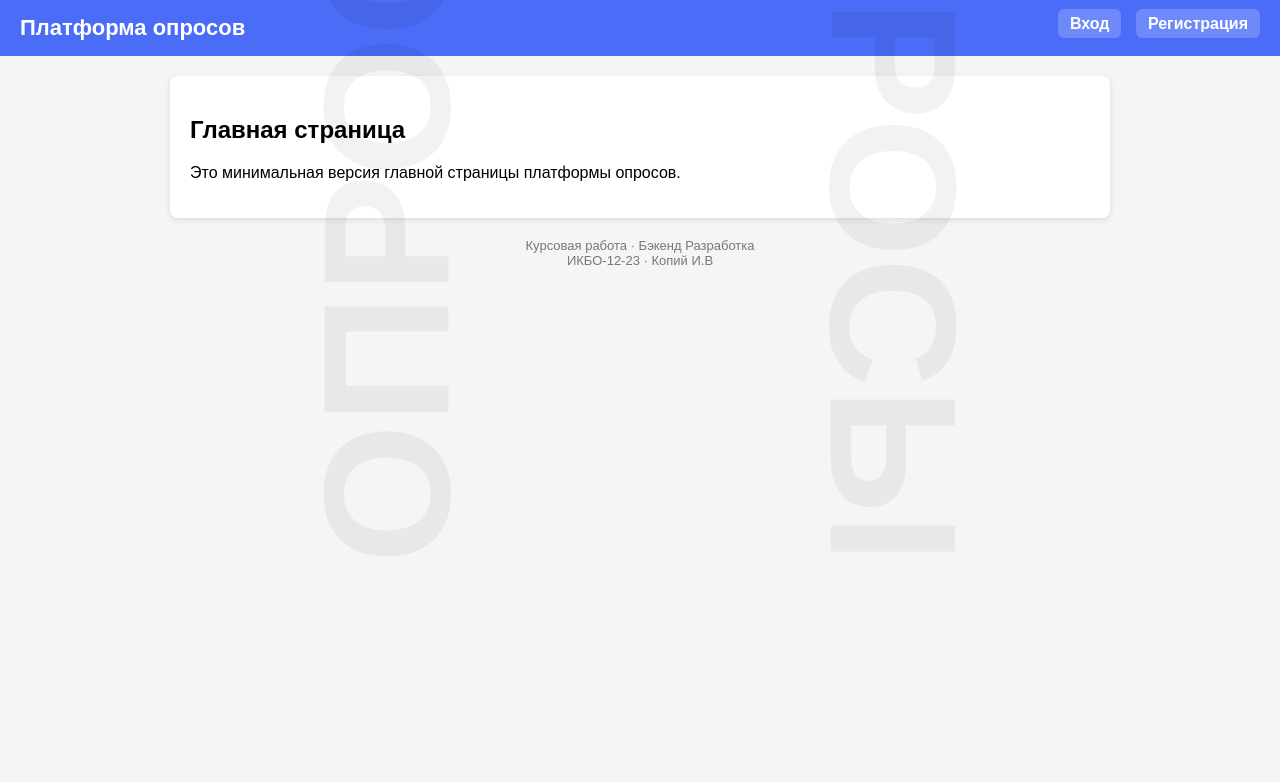
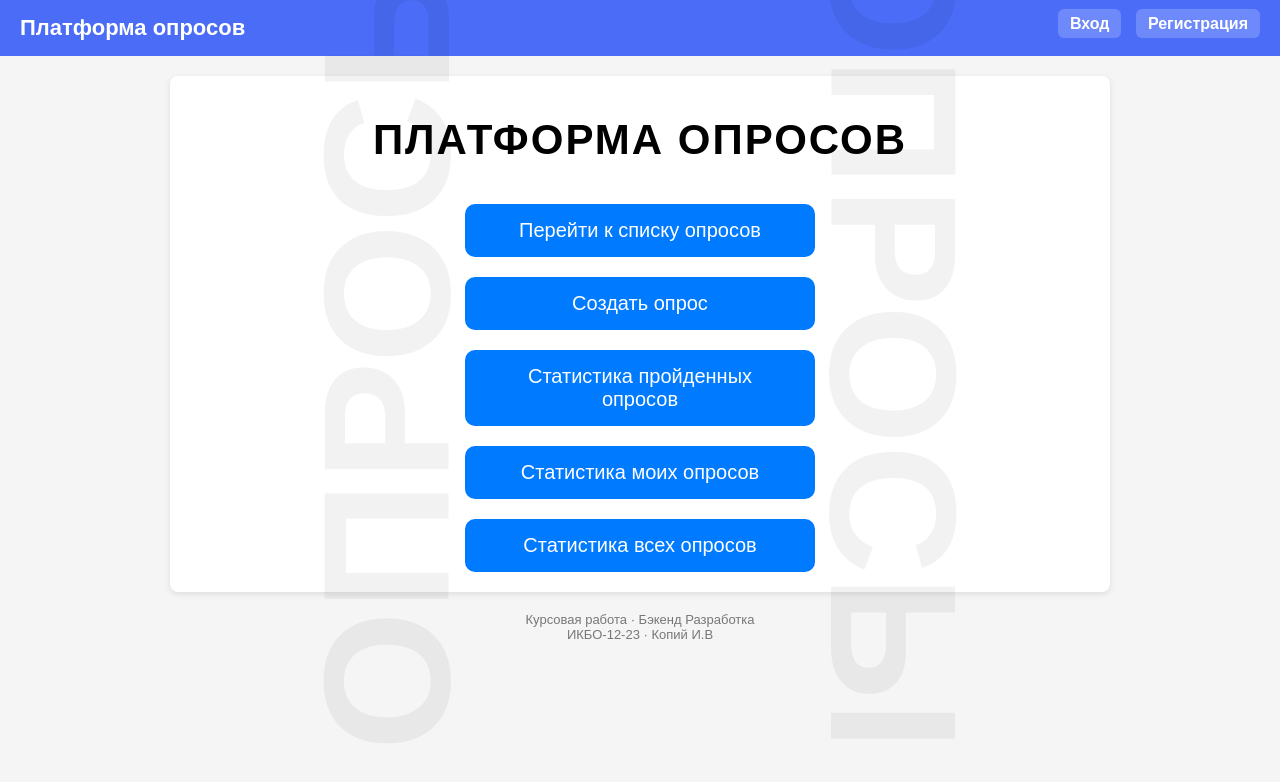
Before and after one commit to Logic777Killer/Quiz, a Django app: page / in a window 1280 px wide. Shown: the top 782 px of the page. Run offline with Django 4.2, Linux system fonts and the light colour scheme; parts of the project's set-up code (start-up, migrations or seed data) failed here and were passed over.

Commit message:
улучшено главное меню

```diff
--- a/surveys/static/surveys/css/styles.css
+++ b/surveys/static/surveys/css/styles.css
@@ -222,3 +222,29 @@ main::after {
 .btn-delete:hover {
     background: #d93636;
 }
+
+
+.main-menu {
+    display: flex;
+    flex-direction: column;
+    align-items: center;
+    gap: 20px;
+    margin-top: 40px;
+}
+
+.menu-btn {
+    display: inline-block;
+    background: #007bff;
+    color: white;
+    padding: 15px 25px;
+    border-radius: 10px;
+    font-size: 20px;
+    text-decoration: none;
+    width: 300px;
+    text-align: center;
+    transition: 0.2s;
+}
+
+.menu-btn:hover {
+    background: #0056d6;
+}
--- a/surveys/templates/surveys/index.html
+++ b/surveys/templates/surveys/index.html
@@ -3,6 +3,21 @@
 {% block title %}Главная · Опросы{% endblock %}
 
 {% block content %}
-    <h2>Главная страница</h2>
-    <p>Это минимальная версия главной страницы платформы опросов.</p>
+
+<h2 class="topics-title">Платформа опросов</h2>
+
+<div class="main-menu">
+
+    <a href="/topics/" class="menu-btn">Перейти к списку опросов</a>
+
+    <a href="/create/" class="menu-btn">Создать опрос</a>
+
+    <a href="/stats/user-passed/" class="menu-btn">Статистика пройденных опросов</a>
+
+    <a href="/stats/my-surveys/" class="menu-btn">Статистика моих опросов</a>
+
+    <a href="/stats/all/" class="menu-btn">Статистика всех опросов</a>
+
+</div>
+
 {% endblock %}
--- a/surveys/templates/surveys/survey_finished.html
+++ b/surveys/templates/surveys/survey_finished.html
@@ -3,4 +3,8 @@
 {% block content %}
 <h2 class="topics-title">Спасибо за прохождение!</h2>
 <p style="text-align:center;">Ваши ответы сохранены.</p>
+
+<div style="text-align:center; margin-top:20px;">
+    <a href="/topics" class="btn-primary">Вернуться к списку опросов</a>
+</div>
 {% endblock %}
```
